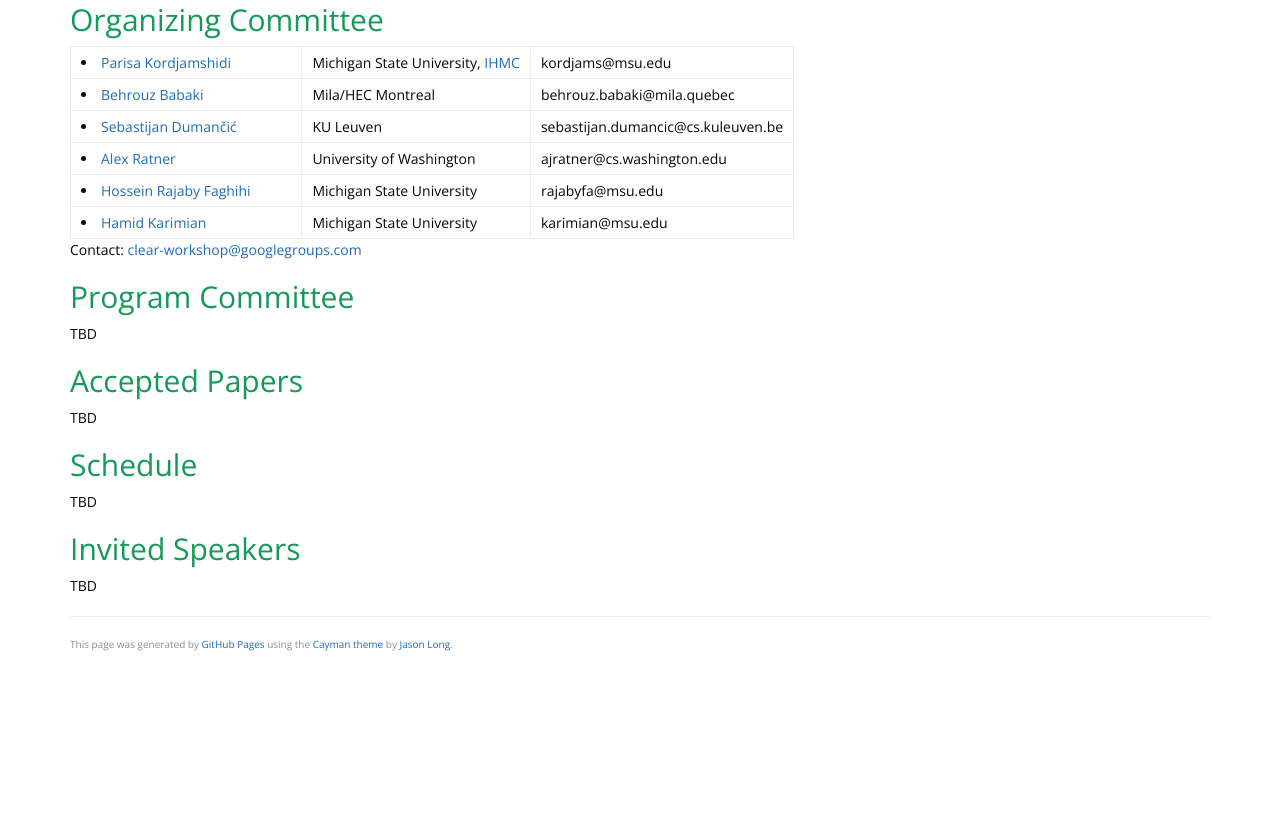
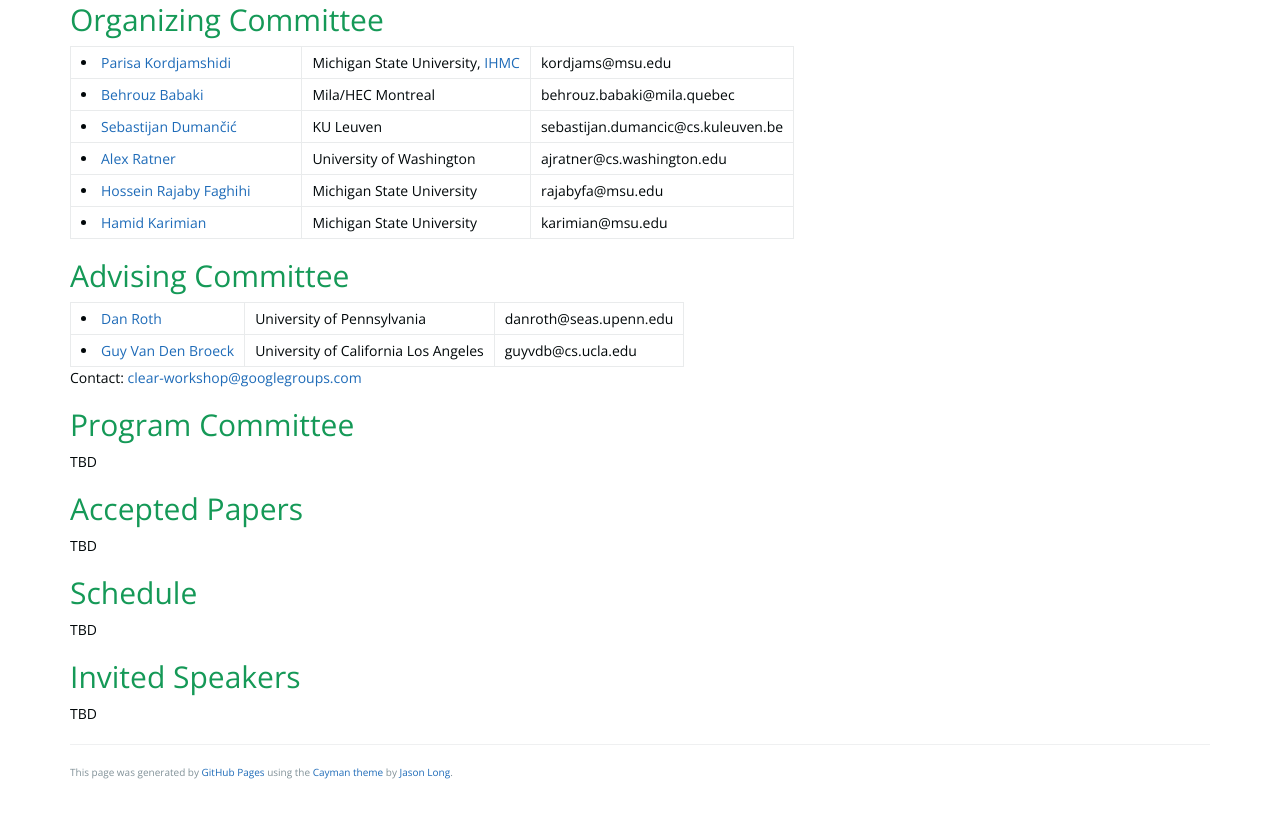
Before and after one commit to CLeaR-workshop/CLeaR-workshop.github.io, a plain HTML site: page index.html in a window 1280 px wide. Shown: the part 1342-2160 px from the top of the page. Before the commit the page ends 2044 px from the top, so only its background shows below. Drawn offline with nearby package versions, Linux system fonts and the light colour scheme.

Commit message:
Add advising committee

```diff
--- a/index.html
+++ b/index.html
@@ -206,6 +206,23 @@
         <td>karimian@msu.edu</td>
       </tr>
     </table>
+      <h2>Advising Committee</h2>
+      <table>
+          <tr>
+              <td>
+                  <li><a href="">Dan Roth</a></li>
+              </td>
+              <td>University of Pennsylvania</td>
+              <td>danroth@seas.upenn.edu</td>
+          </tr>
+          <tr>
+              <td>
+                  <li><a href="">Guy Van Den Broeck</a></li>
+              </td>
+              <td>University of California Los Angeles</td>
+              <td>guyvdb@cs.ucla.edu</td>
+          </tr>
+      </table>
 
     <p>Contact: <a href="mailto:clear-workshop@googlegroups.com?Subject=CleaR" target="_top">clear-workshop@googlegroups.com</a></p>
 
```
